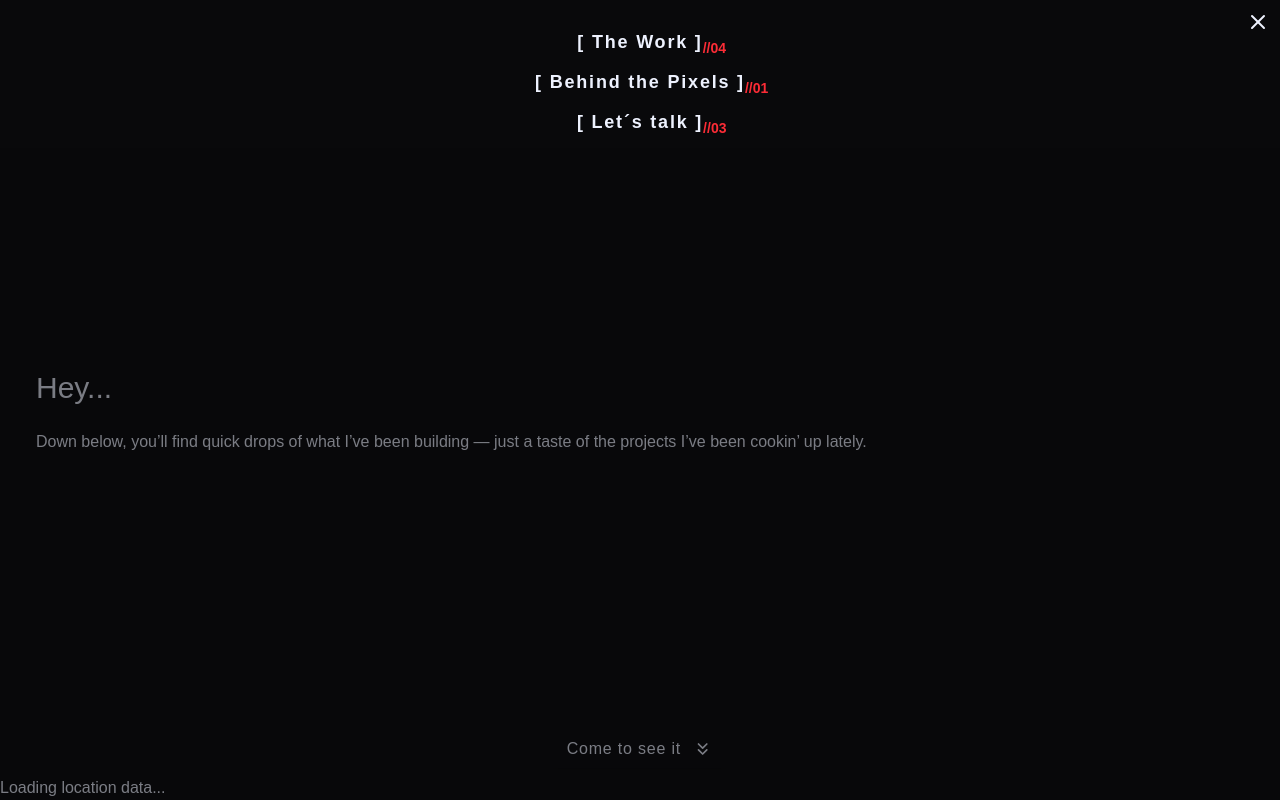
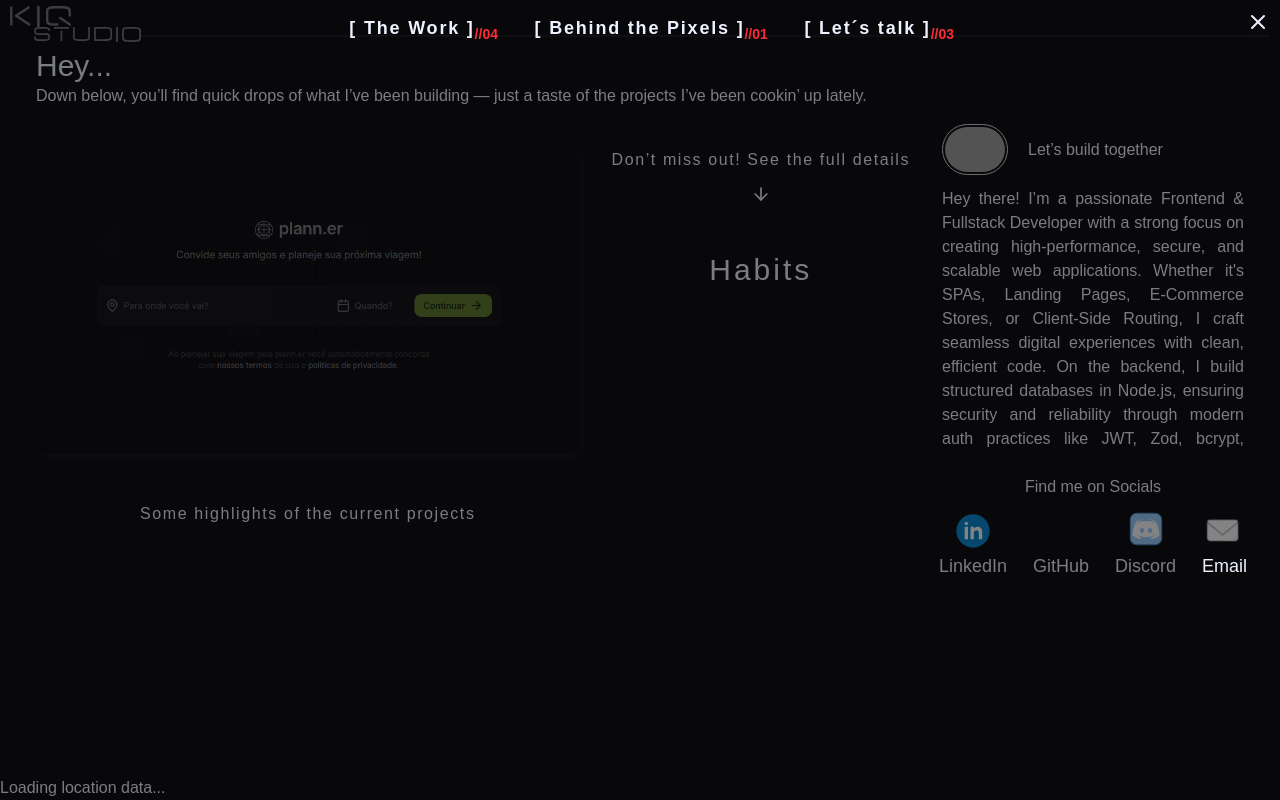
Before and after one commit to kiqprado/kiqstudio, a Next.js app: page / in a window 1280 px wide. Both pictures are taken after a click on the button 1258 px from the left and 23 px from the top of the page. Built offline with nearby package versions, Linux system fonts and the light colour scheme; no server answers; grey boxes are pictures that could not be loaded; a web font is replaced by a local one.

Commit message:
fix: adjusting interface to a better UX on window devices

```diff
--- a/src/app/components/menu-modal.tsx
+++ b/src/app/components/menu-modal.tsx
@@ -1,5 +1,4 @@
 import { useState, useRef, useEffect } from 'react'
-import Link from 'next/link'
 
 import { projects, contacts } from '../portfolio-data/data'
 import { useMediaRange } from '../utils/breakpoints-hook'
@@ -44,15 +43,15 @@ export function MainMenuModal({ HandleOpeningMenu }: IMainMenuModal) {
   }, [ toggleProjectsSubMenuModal])
 
   return(
-    <div className='h-screen w-full z-1 absolute inset-0 bg-zinc-950/50'>
-      <div className='relative flex bg-zinc-950'>
+    <div className={`absolute z-1 w-full h-screen inset-0 bg-zinc-950/50`}>
+      <div className={`relative flex ${mobileRangeFull || tabletRangeFull ? 'bg-zinc-950' : 'bg-transparent'} `}>
         <button
           onClick={HandleOpeningMenu}
-          className='absolute top-2.5 right-2.5'
+          className='absolute top-2.5 right-2.5 bg-zinc-950'
         >
           <X className='hover:scale-110 hover:text-red-500 transition-all duration-300 ease-in-out'/>
         </button>
-        <div className='m-auto w-full space-y-3 pt-7 pb-3 text-center'>
+        <div className={`${mobileRangeFull || tabletRangeFull ? 'm-auto space-y-3 pt-7 pb-3' : 'flex justify-center gap-15 mt-3.5'} w-full text-center`}>
           <div
             ref={projectsSubMenuRef}
             className='relative'
--- a/src/app/elements/button-icon.tsx
+++ b/src/app/elements/button-icon.tsx
@@ -2,7 +2,7 @@ import { ReactNode, ComponentProps } from 'react'
 import { tv, type VariantProps } from 'tailwind-variants'
 
 const ButtonIconVariants = tv({
-  base: 'flex',
+  base: 'flex outline-none',
   variants: {
     align: {
       start: 'self-start',
--- a/src/app/layout.tsx
+++ b/src/app/layout.tsx
@@ -21,6 +21,9 @@ export default function RootLayout({
 }>) {
   return (
     <html lang="en">
+      <head>
+        <meta name="viewport" content="width=device-width, initial-scale=1, maximum-scale=1, user-scalable=no"/>
+      </head>
       <body
         className={`${gruppo.variable} bg-zinc-950 text-indigo-50 antialiased`}
       >
--- a/src/app/page.tsx
+++ b/src/app/page.tsx
@@ -117,7 +117,7 @@ export default function Home() {
       )
     }
 
-    if(buttonContainerPresentationRef.current) {
+    if((mobileRangeFull || tabletRangeFull) && buttonContainerPresentationRef.current) {
       timeLine.fromTo(buttonContainerPresentationRef.current, {
         opacity: 0,
         y: 20
@@ -130,7 +130,7 @@ export default function Home() {
         '+=1'
       )
     }
-  }, [])
+  }, [mobileRangeFull, tabletRangeFull])
   //ANIMATIONS SECOND SECTION VH
   useEffect(() => {
     const observer = new IntersectionObserver(
@@ -319,7 +319,6 @@ export default function Home() {
       observer.disconnect()
     }
   }, [])
-
   // ANIMATION LINKS SOCIAL MEDIA
   useEffect(() => {
     if(linkedinSocialsContainerRef.current) {
@@ -385,11 +384,13 @@ I believe in collaboration, innovation, and robust solutions—let’s build som
       <Header/>
       <main
         ref={mainContainerRef}
-        className={`flex-1 ${mobileRangeFull || tabletRangeFull ? 'px-3': 'px-9'} flex flex-col items-center gap-5 overflow-y-auto`}
+        className={`flex-1 ${mobileRangeFull || tabletRangeFull ? 'px-3 gap-5': 'px-9 gap-4'} flex flex-col items-center  overflow-y-auto overflow-x-hidden`}
       >
         <div
           ref={introMainDescriptionSectionRef}
-          className='min-h-full w-full relative flex flex-col gap-6 justify-center'>
+          className={`w-full ${mobileRangeFull || tabletRangeFull ? 'min-h-full gap-6' : ''}
+            flex flex-col justify-center relative`}
+        >
           <h2
             ref={titlePresentationRef}
             className={`${mobileRangeFull ? 'text-4xl tracking-wider' : 'text-3xl'}`}
@@ -403,9 +404,10 @@ I believe in collaboration, innovation, and robust solutions—let’s build som
             {introDescriptionParagraph}
           </p>
 
+          {(mobileRangeFull || tabletRangeFull) && (
             <div
               ref={buttonContainerPresentationRef}
-            className='absolute bottom-2 left-1/2 -translate-x-1/2 flex items-center justify-center'
+              className='absolute bottom-2 left-1/2 -translate-x-1/2'
             >
               <Button
                 onClick={HandleScrollToProjectsView}
@@ -421,12 +423,18 @@ I believe in collaboration, innovation, and robust solutions—let’s build som
                 />
               </Button>
             </div>
+          )}
         </div>
 
         <div
           ref={projectPresentationDetailsRef}
-          className={`py-3 flex flex-col items-center space-y-12 text-center
-            ${mobileRangeFull || tabletRangeFull ? 'min-h-full' : ''} relative`}
+          className={`flex ${mobileRangeFull || tabletRangeFull ? 'flex-col py-6' : 'flex-row'}`}
+        >
+          <div
+            className={`flex flex-1 space-y-12 ${mobileRangeFull || tabletRangeFull ? 'flex-col min-h-svh' : 'flex-row py-6'} relative`}
+          >
+            <div
+              className={`flex flex-col items-center gap-12 ${mobileRangeFull || tabletRangeFull ? 'w-full' : 'w-[60%]'}`}
             >
               <div
                 ref={projectImageCard}
@@ -446,10 +454,15 @@ I believe in collaboration, innovation, and robust solutions—let’s build som
               </div>
               <p
                 ref={shortParagraphFromImagesCarouselHighLightsRef}
-            className={`tracking-widest ${mobileRangeFull || tabletRangeFull ? 'text-lg' : 'text-md'}`}
+                className={`text-center tracking-widest ${mobileRangeFull || tabletRangeFull ? 'text-lg' : 'text-md'}`}
               >
                 Some highlights of the current projects
               </p>
+            </div>
+
+            <div
+               className={`flex flex-col items-center gap-12 ${mobileRangeFull || tabletRangeFull ? 'w-full' : 'flex-1'}`}
+            >
               <span
                 ref={shortSpanFromTitleProjectsCarouselRef}
                 className={`flex flex-col items-center justify-center gap-3 tracking-widest
@@ -460,7 +473,7 @@ I believe in collaboration, innovation, and robust solutions—let’s build som
                   className='size-5 hover:text-sky-600 transition-colors duration-300 ease-in'
                 />
               </span>
-          <div>
+              <div className='min-h-18'>
                 <Link
                   href={`/projects/${projects[currentProjectTitleIdex].slug}`}
                   className='cursor-pointer hover:text-red-600 transition-colors duration-300 ease-in'
@@ -473,20 +486,23 @@ I believe in collaboration, innovation, and robust solutions—let’s build som
                   </span>
                 </Link>
               </div>
+            </div>
 
-          <div className='absolute bottom-3.5 right-1.5'>
+            {(mobileRangeFull || tabletRangeFull) && (
+              <div className='absolute bottom-22 right-1'>
                 <ButtonIcon
                   onClick={HandleScrollToShortSelfPresentationView}
                 >
                   <ChevronsDown className='size-7'/>
                 </ButtonIcon>
               </div>
-
+            )}
           </div>
 
+          <div className={`${mobileRangeFull || tabletRangeFull ? 'w-full h-svh' : 'w-1/4 space-y-6'}`}>
             <div
               ref={shortSelfPresentationRef}
-          className='min-h-full space-y-3 py-5'
+              className={`${mobileRangeFull || tabletRangeFull ? 'min-h-full py-5' : ''} space-y-3`}
             >
               <div
                 ref={profileSectionLinksFromCollabsRef}
@@ -515,22 +531,15 @@ I believe in collaboration, innovation, and robust solutions—let’s build som
               </div>
               <p
                 ref={profileShortDescriptionRef}
-            className='text-justify'
+                className={`text-justify ${ mobileRangeFull || tabletRangeFull ? 'h-fit' : 'max-h-66 overflow-y-auto'}`}
               >
                 {selfShortPresentationDescriptionParagraph}
               </p>
-          {/*<p>Olá! Sou um Desenvolvedor Frontend & Fullstack apaixonado por criar aplicações web performáticas, seguras e escaláveis. Seja SPAs, Landing Pages, Lojas Virtuais ou Roteamento Client-Side, desenvolvo experiências digitais fluidas com código limpo e eficiente.
-
-No backend, construo bancos de dados estruturados em Node.js, garantindo segurança e confiabilidade com práticas modernas como JWT, Zod, bcrypt, OAuth e validação via middlewares. No frontend, trabalho principalmente com Next.js (React), mas também tenho experiência com Vue e Angular, entregando interfaces rápidas, dinâmicas e otimizadas para SEO.
-
-Minha stack de estilização inclui Tailwind CSS (meu preferido), além de Sass e Bootstrap, assegurando designs precisos com código sustentável.
-
-Acredito em colaboração, inovação e soluções robustas—vamos construir algo incrível juntos!</p> */}
             </div>
 
             <div
               ref={socialsMediaConnectionsRef}
-          className='flex flex-col items-center gap-3 mb-9'
+              className={`flex flex-col items-center gap-3 ${mobileRangeFull || tabletRangeFull ? 'mb-9' : ''}`}
             >
               <span
                 className={`${mobileRangeFull ? 'text-xl' : 'text-md'}`}
@@ -543,7 +552,7 @@ Acredito em colaboração, inovação e soluções robustas—vamos construir al
                     ref={linkedinSocialsContainerRef}
                     onMouseEnter={() => linkedinSocialsAnimationIconRef.current?.play()}
                     onMouseLeave={() => linkedinSocialsAnimationIconRef.current?.stop()}
-                className='w-12 h-12'
+                    className={`${mobileRangeFull || tabletRangeFull ? 'w-12 h-12' : 'w-10 h-10'}`}
                   />
                   <Link
                     href='https://www.linkedin.com/in/kaiqueprado/'
@@ -558,7 +567,7 @@ Acredito em colaboração, inovação e soluções robustas—vamos construir al
                     ref={githubSocialsContainerRef}
                     onMouseEnter={() => githubSocialsAnimationIconRef.current?.play()}
                     onMouseLeave={() => githubSocialsAnimationIconRef.current?.pause()}
-                className='w-12 h-12'
+                    className={`${mobileRangeFull || tabletRangeFull ? 'w-12 h-12' : 'w-10 h-10'}`}
                   />
                   <Link
                     href='https://github.com/kiqprado'
@@ -573,12 +582,12 @@ Acredito em colaboração, inovação e soluções robustas—vamos construir al
                       ref={discordSocialsContainerRef}
                       onMouseEnter={() => discordSocialsAnimationIconRef.current?.play()}
                       onMouseLeave={() => discordSocialsAnimationIconRef.current?.pause()}
-                  className='w-11 h-11'
+                      className={`${mobileRangeFull || tabletRangeFull ? 'w-11 h-11' : 'w-9 h-9'}`}
                     />
                     <Link
                       href='https://discord.com/users/1105146206348398642'
                       target='_blank'
-                  className='px-3 text-lg rounded-sm border border-transparent hover:bg-violet-500/30 hover:border hover:border-violet-100/30 transition-all duration-300 ease-in-out'
+                      className='px-3 text-lg rounded-sm border border-transparent hover:bg-violet-500/30 hover:border hover:border-violet-100/30 transition-all duration-300 ease-in-out mt-1'
                     >
                       Discord
                     </Link>
@@ -588,7 +597,8 @@ Acredito em colaboração, inovação e soluções robustas—vamos construir al
                       ref={mailSocialsContainerRef}
                       onMouseEnter={() => mailsSocialsAnimationIconRef.current?.play()}
                       onMouseLeave={() => mailsSocialsAnimationIconRef.current?.stop()}
-                  className='w-22 h-22 flex overflow-hidden scale-[1.4] -m-[22px] pointer-events-auto'
+                      className={`${mobileRangeFull || tabletRangeFull ? 'w-20 h-20 -m-[16px]' : 'w-16 h-16 -m-[12px]'}
+                        flex overflow-hidden scale-[1.4]  pointer-events-auto`}
                     />
                     <Link
                       href='https://discord.com/users/1105146206348398642'
@@ -600,6 +610,8 @@ Acredito em colaboração, inovação e soluções robustas—vamos construir al
                 </div>
               </div>
             </div>
+          </div>
+        </div>
       </main>
       {!(mobileRangeFull || tabletRangeFull) && (
         <Footer/>
```
Lines whose indentation alone changed are shown as unchanged.
